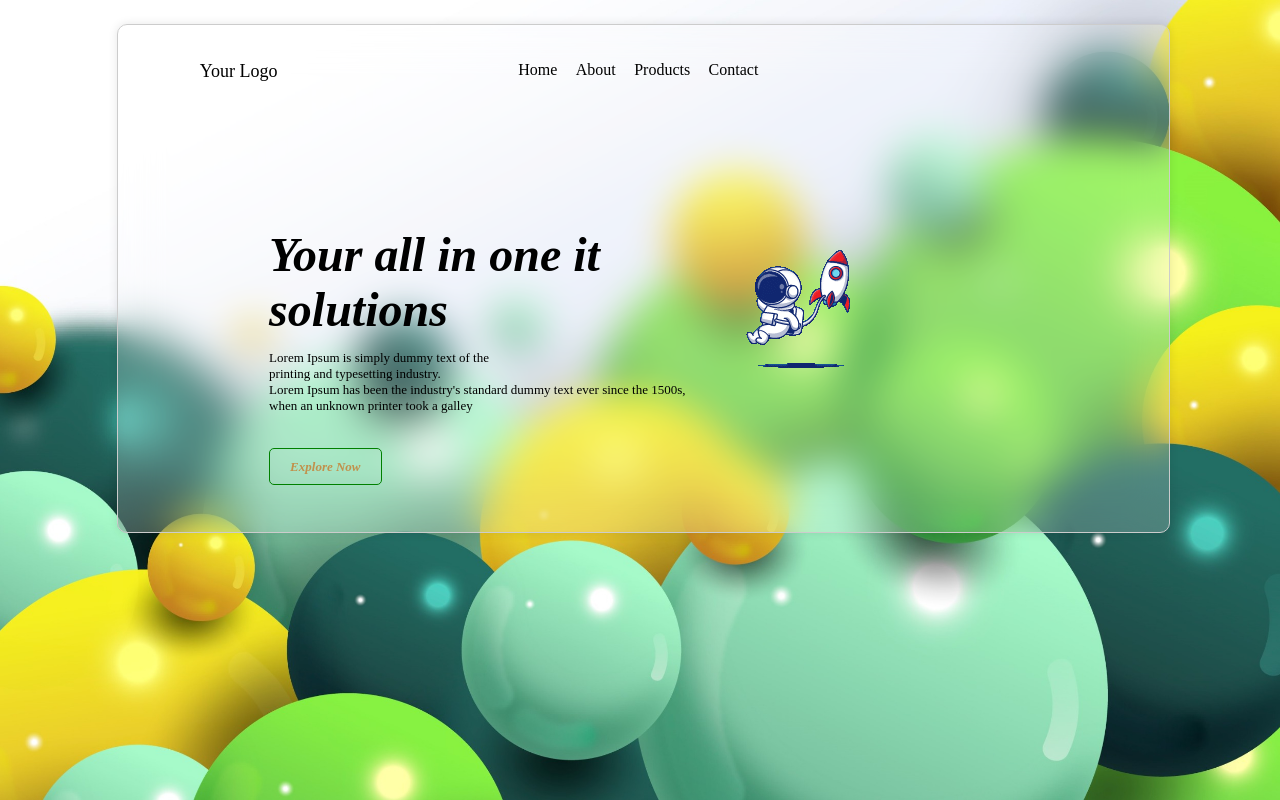
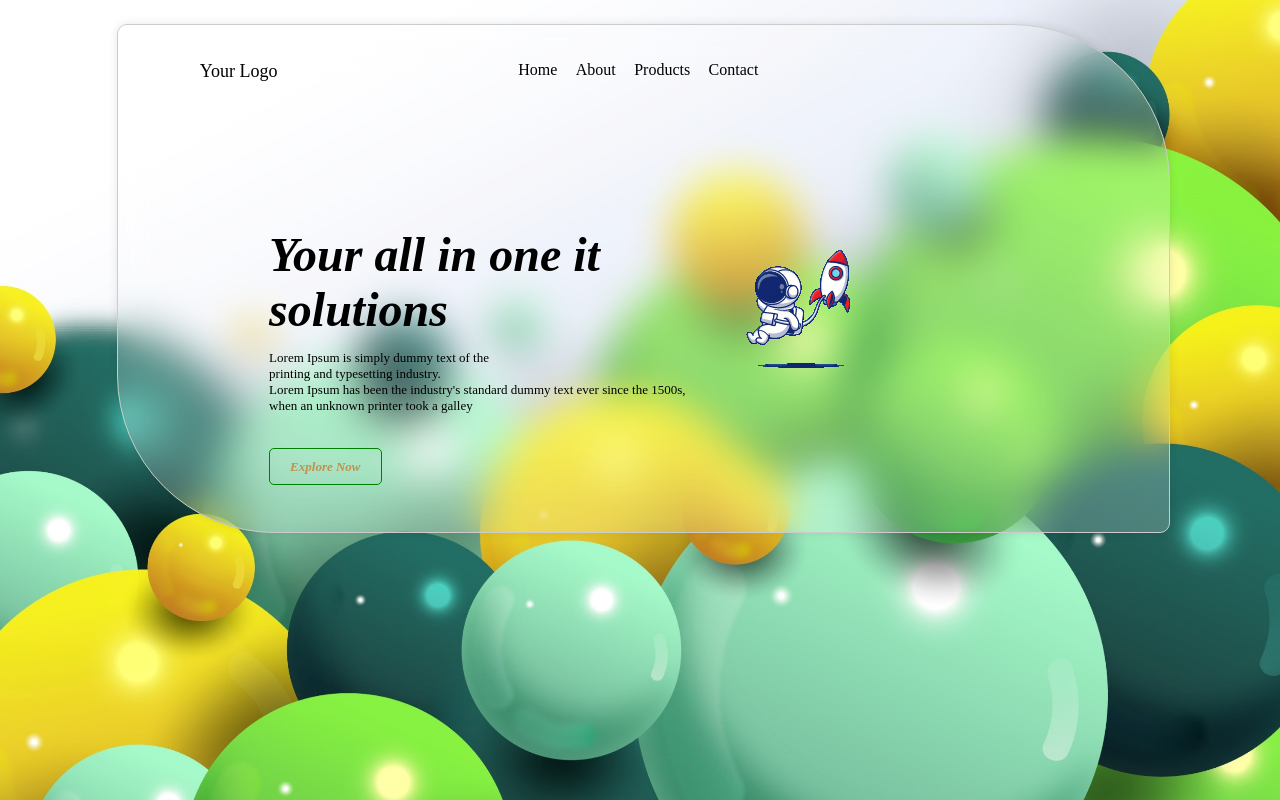
Before and after one commit to piratekingprem/square, a React (Create React App) app in the folder client/: page / in a window 1280 px wide. Built offline with nearby package versions, Linux system fonts and the light colour scheme.

Commit message:
border radius set

```diff
--- a/client/src/App.css
+++ b/client/src/App.css
@@ -9,7 +9,7 @@
   /* margin-right: 92%; */
   left: 5%;
   background-color: rgba(255, 255, 255, 0.2);
-  border-radius: 10px;
+  border-radius: 10px 158px 10px 158px;
   box-shadow: 0 0 10px rgba(0, 0, 0, 0.1);
   backdrop-filter: blur(20px);
   -webkit-backdrop-filter: blur(20px);
```
